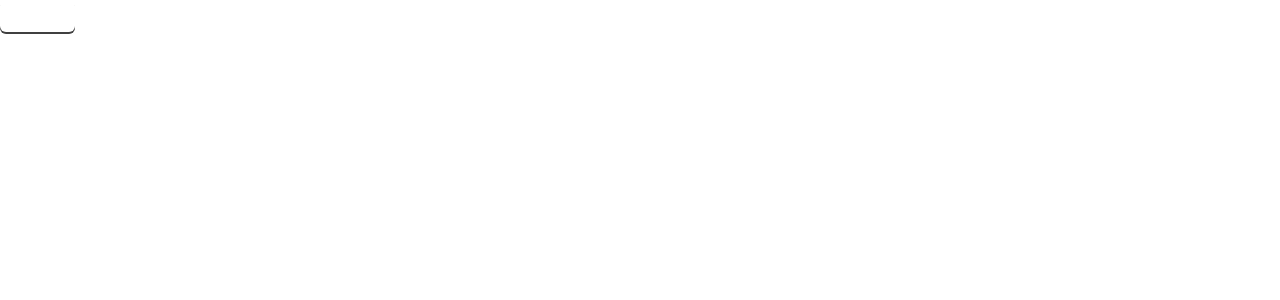
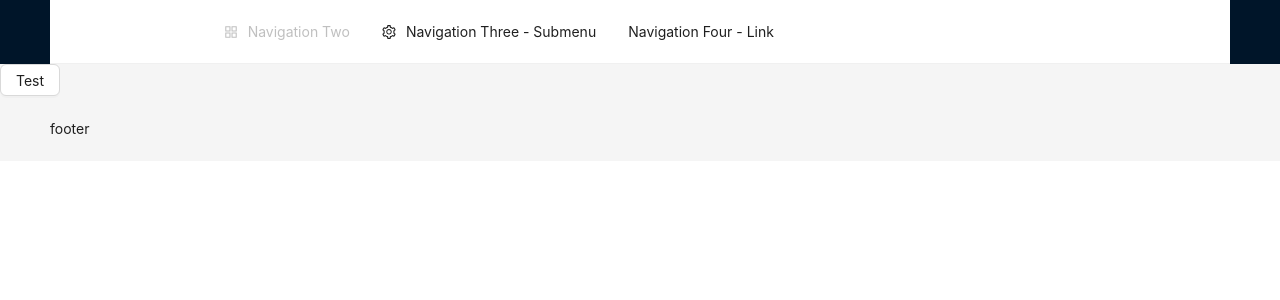
Before and after one commit to cmkaylor/isupply-v3, a React (Create React App) app: page / in a window 1280 px wide. Shown: the top 300 px of the page. Built offline with nearby package versions, Linux system fonts and the light colour scheme.

Commit message:
add navigation and layout

```diff
--- a/src/App.js
+++ b/src/App.js
@@ -4,7 +4,7 @@ import { Button } from 'antd';
 function App() {
   return (
     <>
-      <Button type="primary">Button</Button>
+      <Button>Test</Button>
     </>
   );
 }
--- /dev/null
+++ b/src/components/Navigation.js
@@ -0,0 +1,68 @@
+import React, { useState } from 'react';
+import { AppstoreOutlined, MailOutlined, SettingOutlined } from '@ant-design/icons';
+import { Menu } from 'antd';
+const items = [
+  {
+    label: 'Navigation One',
+    key: 'mail',
+    icon: <MailOutlined />,
+  },
+  {
+    label: 'Navigation Two',
+    key: 'app',
+    icon: <AppstoreOutlined />,
+    disabled: true,
+  },
+  {
+    label: 'Navigation Three - Submenu',
+    key: 'SubMenu',
+    icon: <SettingOutlined />,
+    children: [
+      {
+        type: 'group',
+        label: 'Item 1',
+        children: [
+          {
+            label: 'Option 1',
+            key: 'setting:1',
+          },
+          {
+            label: 'Option 2',
+            key: 'setting:2',
+          },
+        ],
+      },
+      {
+        type: 'group',
+        label: 'Item 2',
+        children: [
+          {
+            label: 'Option 3',
+            key: 'setting:3',
+          },
+          {
+            label: 'Option 4',
+            key: 'setting:4',
+          },
+        ],
+      },
+    ],
+  },
+  {
+    key: 'alipay',
+    label: (
+      <a href="https://ant.design" target="_blank" rel="noopener noreferrer">
+        Navigation Four - Link
+      </a>
+    ),
+  },
+];
+const Navigation = () => {
+  const [current, setCurrent] = useState('mail');
+  const onClick = (e) => {
+    console.log('click ', e);
+    setCurrent(e.key);
+  };
+  return <Menu onClick={onClick} selectedKeys={[current]} mode="horizontal" items={items} />;
+};
+export default Navigation;
--- a/src/index.js
+++ b/src/index.js
@@ -2,13 +2,26 @@ import React from 'react';
 import ReactDOM from 'react-dom/client';
 import './index.css';
 import App from './App';
-import { ConfigProvider } from 'antd';
+import { ConfigProvider, Layout} from 'antd';
+import Navigation from './components/Navigation';
+
+const { Header, Content, Footer } = Layout;
 
 const root = ReactDOM.createRoot(document.getElementById('root'));
 root.render(
   <React.StrictMode>
     <ConfigProvider theme={{ token: { colorPrimary: '#00000' } }}>
-      <App/>
+    <Layout>
+      <Header>
+        <Navigation/>
+      </Header>
+      <Layout>
+        <Content>
+          <App/>
+        </Content>
+      </Layout>
+      <Footer>footer</Footer>
+    </Layout>
     </ConfigProvider>
   </React.StrictMode>
 );
```
Also changed, not shown: src/components/Header.js (added, +68 -0 lines).
